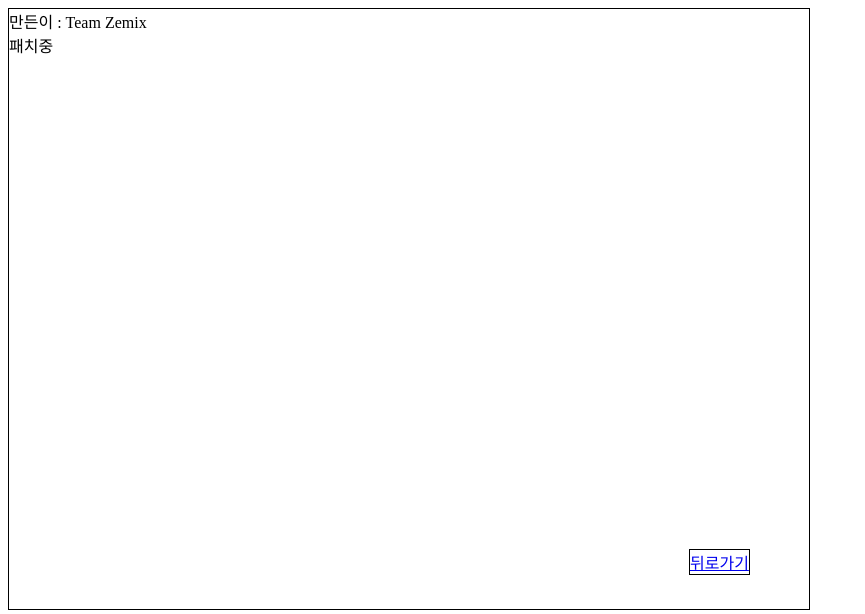
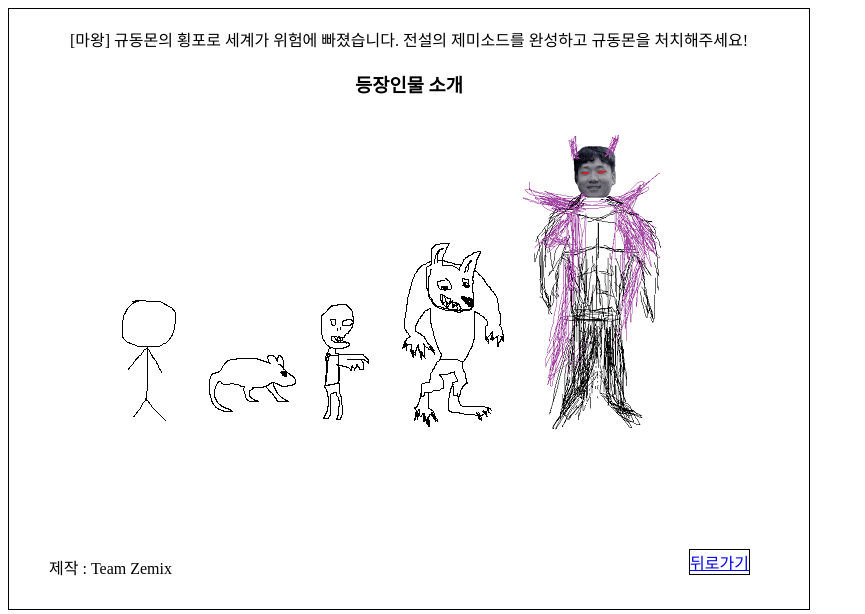
Before and after one commit to zlhunzzing/Zeminia-client2, a React (Create React App) app: page /About in a window 1280 px wide. Shown: the top 614 px of the page, without its empty margins (0-865 px from the left). Built offline with nearby package versions, Linux system fonts and the light colour scheme.

Commit message:
구현 : About Page 개선 목적 : 친근함 & 소개

```diff
--- a/src/App.js
+++ b/src/App.js
@@ -99,8 +99,8 @@ class App extends React.Component {
     this.buyItem = this.buyItem.bind(this);
   }
 
-  login(email, password) {
-    fetch('http://13.209.6.41:5001/characters/info', {
+  async login(email, password) {
+    await fetch('http://13.209.6.41:5001/characters/info', {
       credentials: 'include'
     })
       .then(user => {
@@ -121,6 +121,27 @@ class App extends React.Component {
             password
           });
         }
+      });
+    // 아이템 불러오기
+    fetch('http://13.209.6.41:5001/items/info')
+      .then(user => {
+        return user.json();
+      })
+      .then(info => {
+        this.setState(prevState => ({
+          character: {
+            id: prevState.character.id,
+            character_name: prevState.character.character_name,
+            level: prevState.character.level,
+            maxHp: prevState.character.maxHp,
+            hp: prevState.character.maxHp,
+            att: prevState.character.att,
+            exp: prevState.character.exp,
+            weapon: info[prevState.character.weapon - 1],
+            gold: prevState.character.gold,
+            rankScore: prevState.character.rankScore
+          }
+        }));
       });
   }
 
@@ -560,10 +581,10 @@ class App extends React.Component {
     // console.log('렙업', character);
   }
 
-  save() {
+  // 세이브하고 무기되찾기
+  async save() {
     const { character } = this.state;
-    console.log(character);
-    // console.log('캐릭터', JSON.stringify(character));
+    if (!character.weapon) {
       fetch('http://13.209.6.41:5001/characters/save', {
         method: 'POST',
         headers: {
@@ -572,6 +593,38 @@ class App extends React.Component {
         credentials: 'include',
         body: JSON.stringify(character)
       });
+    } else {
+      character.weapon = character.weapon.id;
+      console.log(character.weapon);
+      await fetch('http://13.209.6.41:5001/characters/save', {
+        method: 'POST',
+        headers: {
+          'Content-Type': 'application/json'
+        },
+        credentials: 'include',
+        body: JSON.stringify(character)
+      });
+      fetch('http://13.209.6.41:5001/items/info')
+        .then(user => {
+          return user.json();
+        })
+        .then(info => {
+          this.setState(prevState => ({
+            character: {
+              id: prevState.character.id,
+              character_name: prevState.character.character_name,
+              level: prevState.character.level,
+              maxHp: prevState.character.maxHp,
+              hp: prevState.character.maxHp,
+              att: prevState.character.att,
+              exp: prevState.character.exp,
+              weapon: info[prevState.character.weapon - 1],
+              gold: prevState.character.gold,
+              rankScore: prevState.character.rankScore
+            }
+          }));
+        });
+    }
   }
 
   // endBattle() {
@@ -691,12 +744,12 @@ class App extends React.Component {
   }
 
   async buyItem(item) {
-    console.log(item);
+    // console.log(item);
     // console.log('가격', item.cost);
     const { character } = this.state;
     if (!character.weapon) {
       if (window.confirm('구매하시겠습니까?')) {
-        console.log(character.gold);
+        // console.log(character.gold);
         if (character.gold > item.cost) {
           await this.setState(prevState => ({
             character: {
--- a/src/pages/About.js
+++ b/src/pages/About.js
@@ -1,3 +1,4 @@
+/* eslint-disable global-require */
 import React from 'react';
 import { Link } from 'react-router-dom';
 
@@ -8,12 +9,67 @@ class About extends React.Component {
   }
 
   render() {
+    const player = require('../images/playeridle.gif');
+    const monsters = {
+      쥐: require('../images/ratidle.gif'),
+      좀비: require('../images/zombieidle.gif'),
+      늑대인간: require('../images/wolfidle.gif'),
+      규동몬: require('../images/gyudongmon.gif')
+    };
+
     return (
-      <div>
-        <div>만든이 : Team Zemix</div>
-        <div>패치중</div>
+      <div
+        style={{
+          // backgroundColor: 'black',
+          height: '600px'
+        }}
+      >
+        <br />
+        <div
+          style={{
+            // color: 'white',
+            textAlign: 'center'
+          }}
+        >
+          [마왕] 규동몬의 횡포로 세계가 위험에 빠졌습니다. 전설의 제미소드를
+          완성하고 규동몬을 처치해주세요!
+        </div>
+        <h3
+          style={{
+            // position: 'absolute',
+            textAlign: 'center'
+          }}
+        >
+          등장인물 소개
+        </h3>
+        <div
+          style={{
+            position: 'absolute',
+            top: '20%',
+            left: '10%'
+          }}
+        >
+          <img src={player} alt="" />
+          <img src={monsters['쥐']} alt="" />
+          <img src={monsters['좀비']} alt="" />
+          <img src={monsters['늑대인간']} alt="" />
+          <img src={monsters['규동몬']} alt="" />
+          <div />
+        </div>
+
+        <div
+          style={{
+            position: 'absolute',
+            left: '5%',
+            bottom: '5%'
+            // color: 'white'
+          }}
+        >
+          제작 : Team Zemix
+        </div>
         <Link
           style={{
+            // color: 'white',
             position: 'absolute',
             top: '90%',
             left: '85%',
```
Lines whose indentation alone changed are shown as unchanged.
